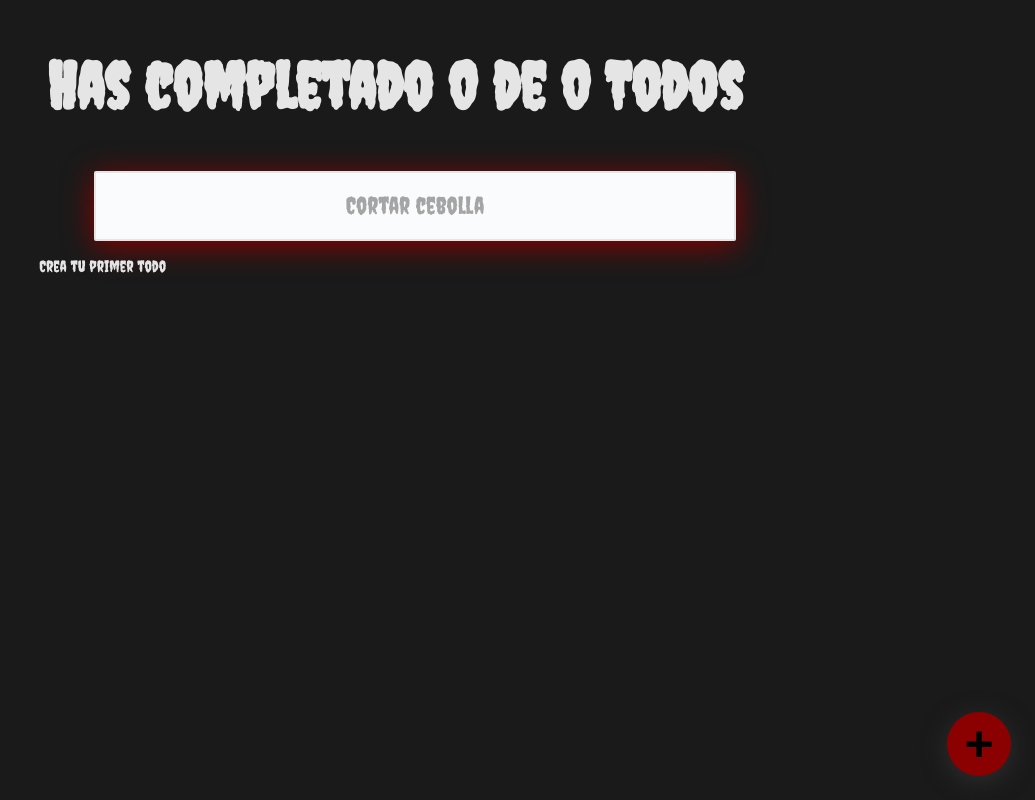
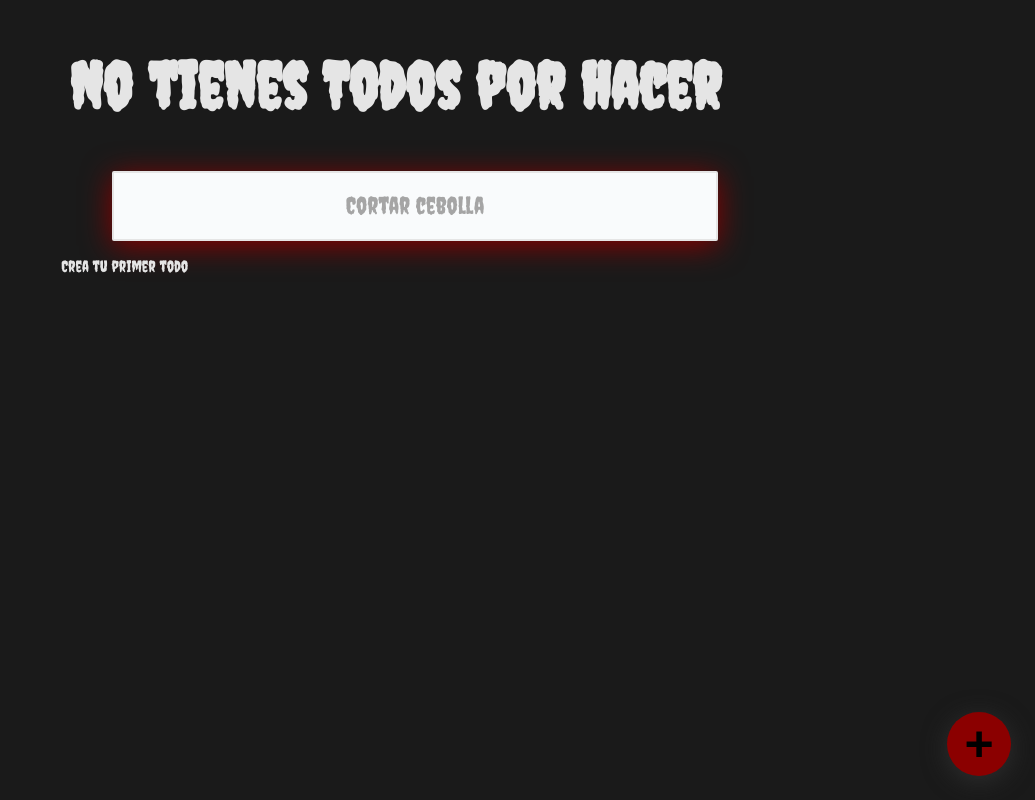
Before and after one commit to AngelDavidEscobar/To-do-listv2, a React (Vite) app: page / in a window 1280 px wide. Shown: the whole page, without its empty margins (245-1280 px from the left). Built offline with nearby package versions, Linux system fonts and the light colour scheme.

Commit message:
sugerencia mike

```diff
--- a/src/TodoCounter/index.jsx
+++ b/src/TodoCounter/index.jsx
@@ -10,11 +10,17 @@ import { TodoContext } from '../TodoContext'
 
 
     return (
-
-       <h1>
-         Has completado <span>{completedTodos}</span> de <span>{totalTodos}</span> Todos
-       </h1>
-    )}
+      <>
+        {completedTodos === totalTodos ? (
+          <h1>No tienes Todos por hacer</h1>
+        ) : (
+          <h1>
+            Has completado <span>{completedTodos}</span> de <span>{totalTodos}</span> Todos
+          </h1>
+        )}
+      </>
+      );
+    }
 
 
 export { TodoCounter }
```
